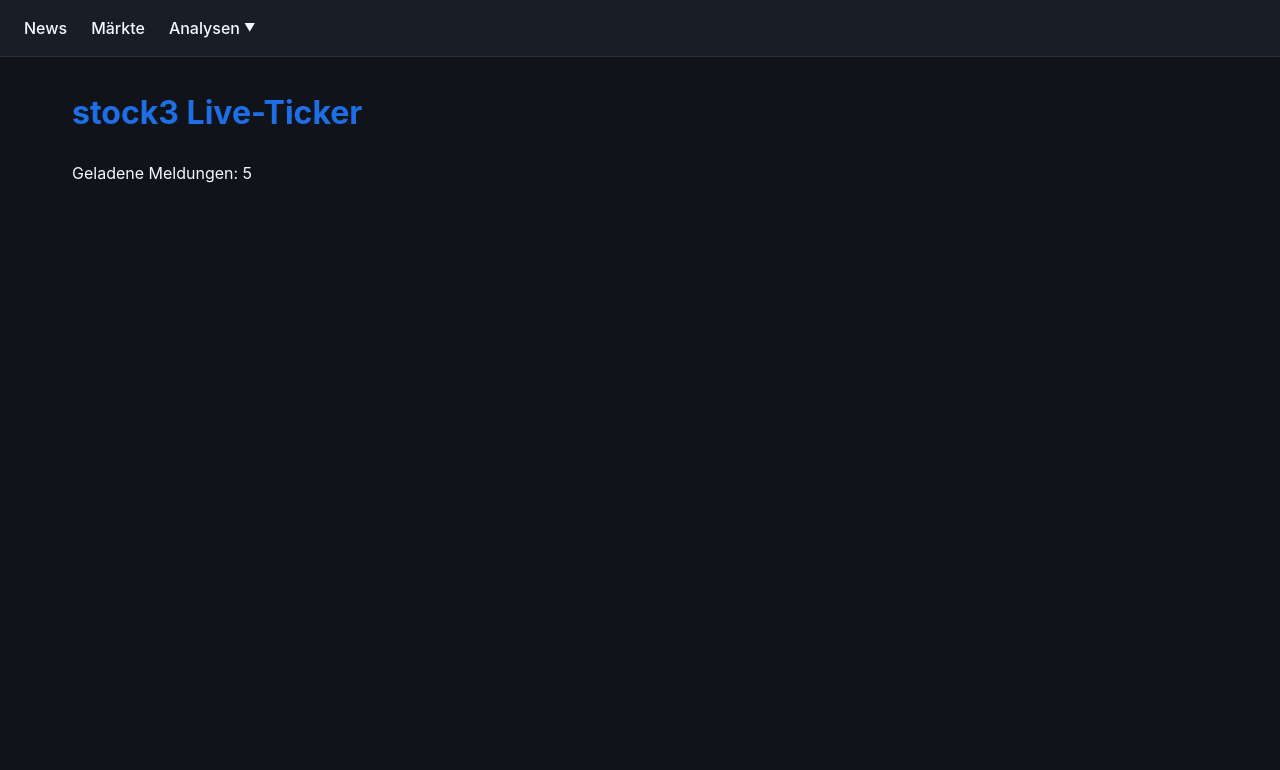
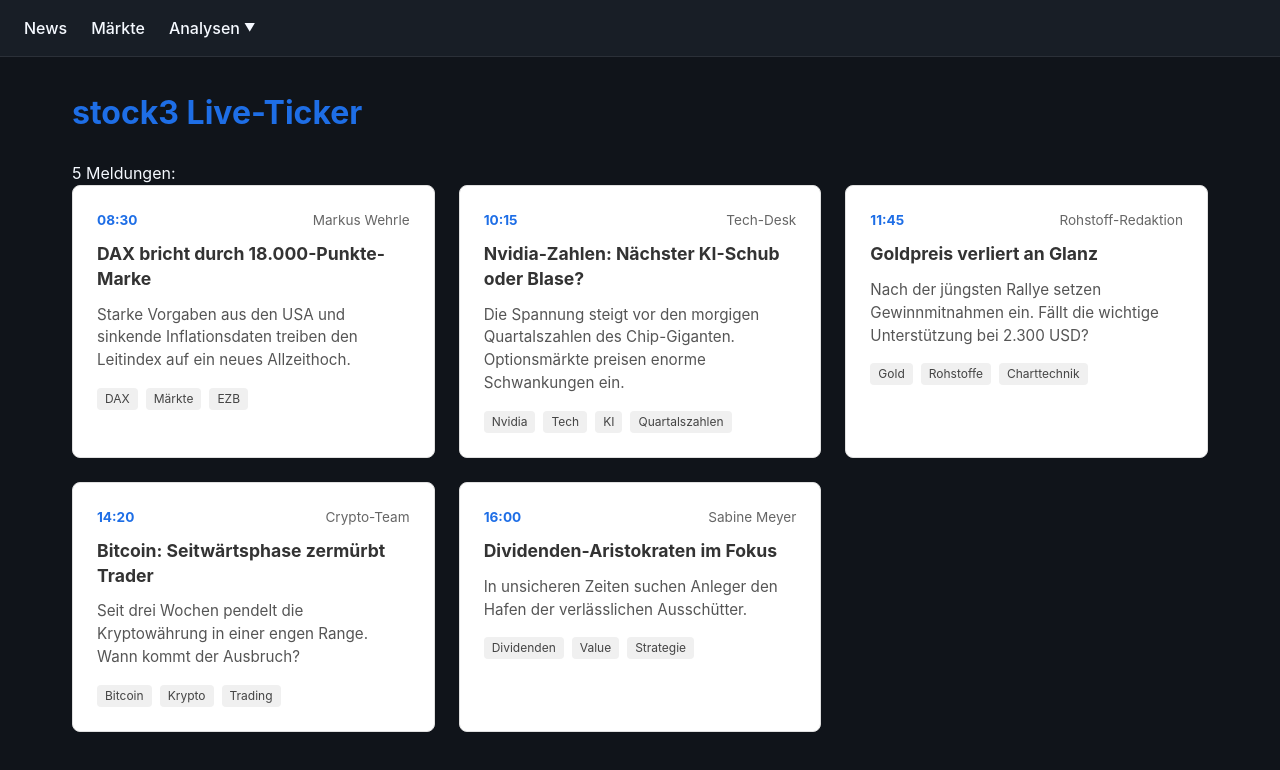
Before and after one commit to DavidvK17/stock3-app, a Vue app: page / in a window 1280 px wide. Shown: the top 770 px of the page. Built offline with nearby package versions, Linux system fonts and the light colour scheme; the HTML template or start-up script is replaced by a standard one.

Commit message:
add NewsCard logic to display data

```diff
--- a/src/App.vue
+++ b/src/App.vue
@@ -1,7 +1,8 @@
 <script setup lang="ts">
 import { ref, onMounted } from 'vue'
+import type { Stock3News } from './types/news'
 import TheNavigation from './components/TheNavigation.vue'
-import type { Stock3News } from './types/news'
+import NewsCard from './components/NewsCard.vue'
 
 const newsList = ref<Stock3News[]>([])
 
@@ -27,13 +28,21 @@
 <template>
   <TheNavigation />
   <main class="l-container">
-    <h1 class="page-title">stock3 Live-Ticker</h1>
-    <p>Geladene Meldungen: {{ newsList.length }}</p>
+    <header>
+      <h1 class="page-title">stock3 Live-Ticker</h1>
+      <p>{{ newsList.length }} Meldungen:</p>
+    </header>
+    <section class="news-grid">
+      <NewsCard
+        v-for="item in newsList"
+        :key="item.id"
+        :news="item"
+      />
+    </section>
     </main>
 </template>
 
 <style lang="scss" scoped>
-/* Das "l-" Präfix (Layout) ist eine Standard-BEM-Konvention für strukturelle Container */
 .l-container {
   max-width: 1200px;
   margin: 0 auto;
@@ -45,4 +54,19 @@
   margin-bottom: calc(var(--spacing-base) * 3);
   color: var(--c-brand-primary);
 }
+
+.news-count {
+  font-size: 0.9rem;
+  color: #666;
+  background: #f5f5f5;
+  padding: 4px 12px;
+  border-radius: 20px;
+}
+
+/* Flexibles CSS Grid für das Layout */
+.news-grid {
+  display: grid;
+  grid-template-columns: repeat(auto-fill, minmax(320px, 1fr));
+  gap: calc(var(--spacing-base) * 3);
+}
 </style>
--- /dev/null
+++ b/src/components/NewsCard.vue
@@ -0,0 +1,93 @@
+<script setup lang="ts">
+import type { Stock3News } from '../types/news'
+
+defineProps<{
+    news: Stock3News
+}>()
+
+const formatTime = (isoString: string) => {
+    const date = new Date(isoString)
+    return date.toLocaleTimeString('de-DE', { hour: '2-digit', minute: '2-digit'})
+}
+</script>
+
+<template>
+    <article class="news-card">
+        <div class="news-card__meta">
+            <time class="news-card__time" :datetime="news.timestamp">
+                {{ formatTime(news.timestamp) }}
+            </time>
+            <span class="news-card__author">{{ news.author }}</span>
+        </div>
+
+        <h2 class="news-card__headline">{{ news.headline }}</h2>
+        <p class="news-card__summary">{{ news.summary }}</p>
+
+        <div class="news-card__tags">
+            <span
+            v-for="tag in news.tags"
+            :key="tag"
+            class="news-card__tag"
+            >
+            {{ tag }}
+        </span>
+        </div>
+    </article>
+</template>
+
+<style lang="scss" scoped>
+.news-card {
+  background-color: #ffffff;
+  border: 1px solid #e0e0e0;
+  border-radius: 8px;
+  padding: calc(var(--spacing-base) * 3);
+  transition: box-shadow 0.2s ease, transform 0.2s ease;
+  cursor: pointer;
+
+  &:hover {
+    box-shadow: 0 4px 12px rgba(0, 0, 0, 0.08);
+    transform: translateY(-2px);
+  }
+
+  &__meta {
+    display: flex;
+    justify-content: space-between;
+    font-size: 0.85rem;
+    color: #666;
+    margin-bottom: calc(var(--spacing-base) * 1.5);
+  }
+
+  &__time {
+    font-weight: bold;
+    color: var(--c-brand-primary);
+  }
+
+  &__headline {
+    font-size: 1.1rem;
+    margin: 0 0 calc(var(--spacing-base) * 1.5) 0;
+    line-height: 1.4;
+    color: #333;
+  }
+
+  &__summary {
+    font-size: 0.95rem;
+    color: #555;
+    margin: 0 0 calc(var(--spacing-base) * 2) 0;
+    line-height: 1.5;
+  }
+
+  &__tags {
+    display: flex;
+    gap: calc(var(--spacing-base) * 1);
+    flex-wrap: wrap;
+  }
+
+  &__tag {
+    font-size: 0.75rem;
+    background-color: #f0f0f0;
+    padding: 2px 8px;
+    border-radius: 4px;
+    color: #444;
+  }
+}
+</style>
--- a/src/types/news.ts
+++ b/src/types/news.ts
@@ -1,8 +1,9 @@
 export interface Stock3News {
     id: string;
+    headline: string;
     summary: string;
     content: string;
     timestamp: string;
     author: string;
-    tags: string[];
+    tags: string[]
 }
```
